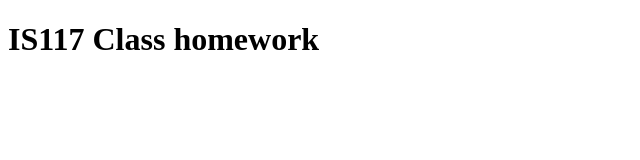
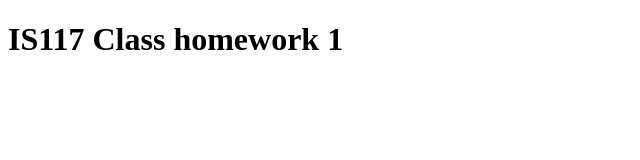
Before and after one commit to DavidJL1997/IS117, a plain HTML site: page docs/Homework.html in a window 1280 px wide. Shown: the full height of the page, 0-640 px from the left. Drawn offline with Linux system fonts and the light colour scheme.

Commit message:
added message

```diff
--- a/docs/Homework.html
+++ b/docs/Homework.html
@@ -5,6 +5,6 @@
     <title>Title</title>
 </head>
 <body>
-<h1>IS117 Class homework</h1>
+<h1>IS117 Class homework 1</h1>
 </body>
 </html>
```
